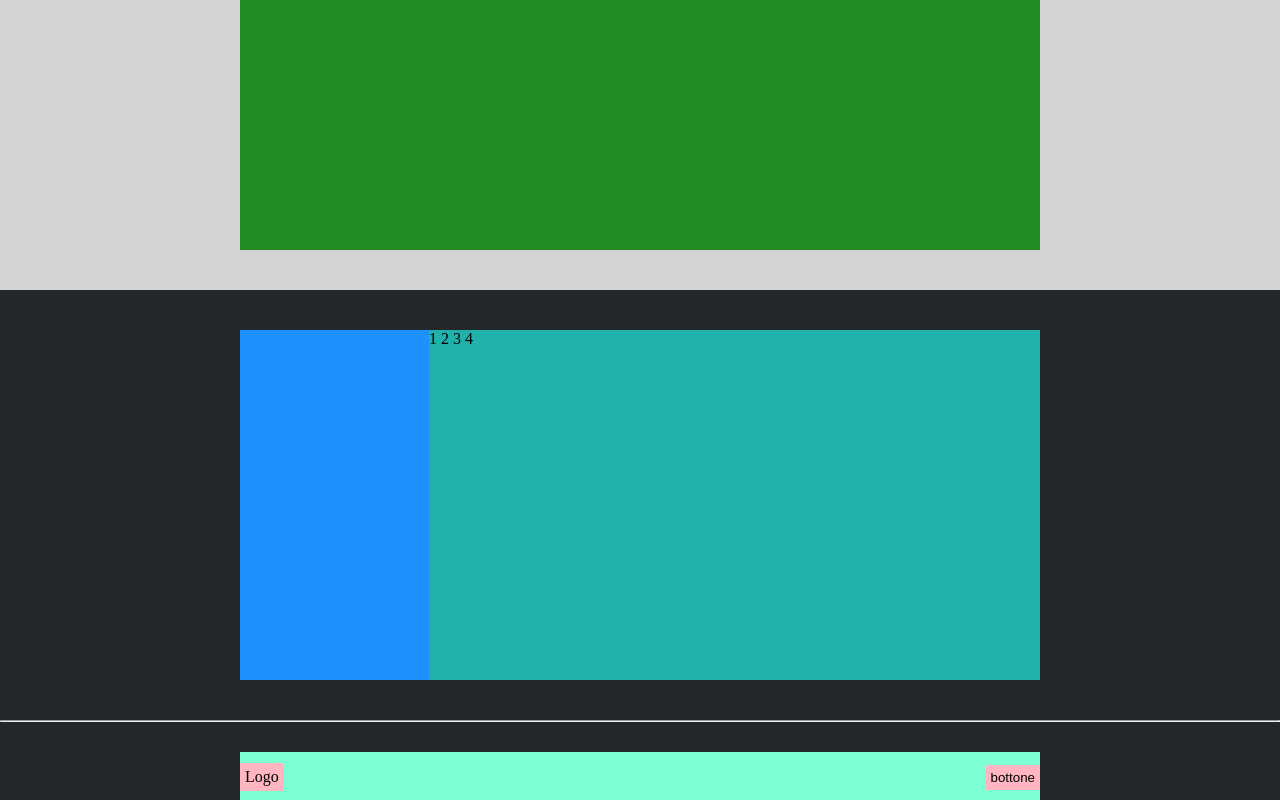
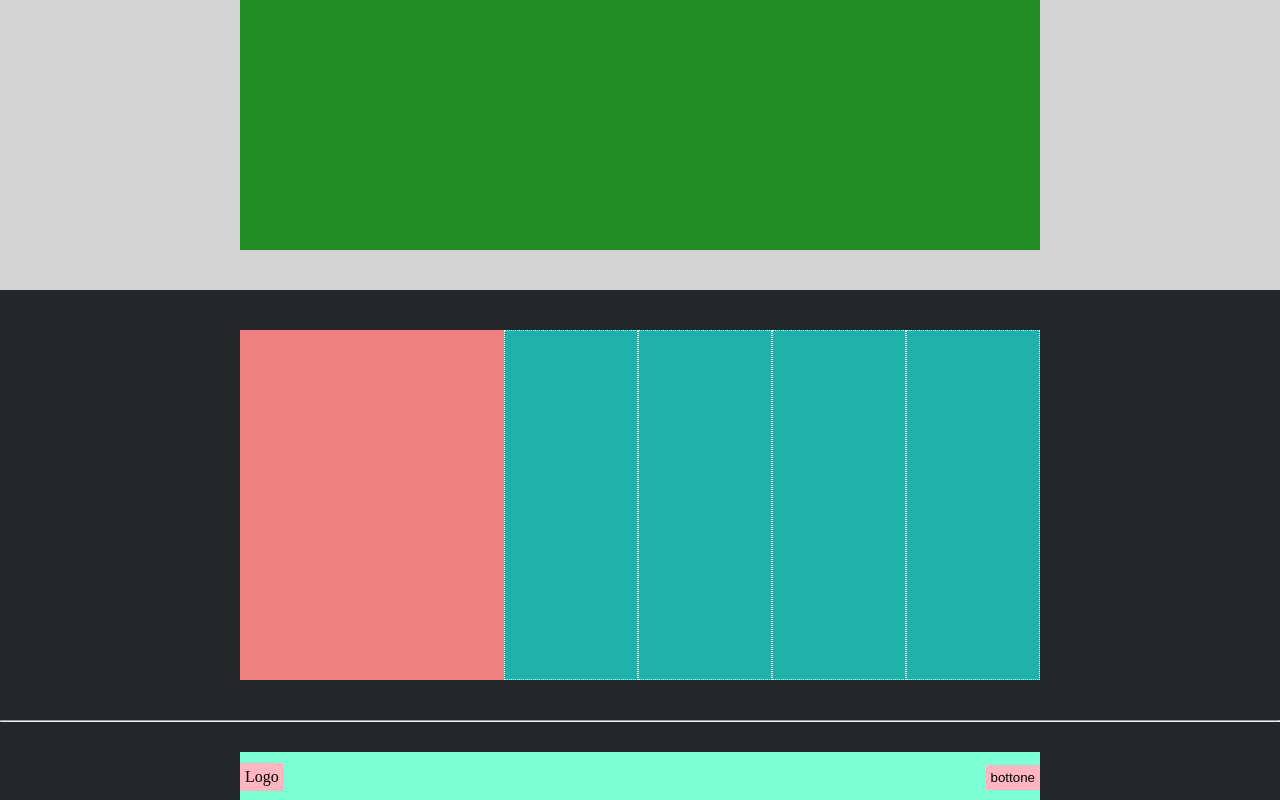
Before and after one commit to andrea-salvalaggio/htmlcss-struttura-discord, a plain HTML site: page index.html in a window 1280 px wide. Shown: the part 2000-2800 px from the top of the page. Drawn offline with Linux system fonts and the light colour scheme.

Commit message:
discord-2

```diff
--- a/css/style.css
+++ b/css/style.css
@@ -23,13 +23,13 @@ header{
     height: 50px;
 }
 
-.login{
-    text-align: right;
-}
-
 .logo, .login{
     flex-grow: 1;
     padding: 10px;
+}
+
+.login{
+    text-align: right;
 }
 
 .link{
@@ -89,8 +89,12 @@ a{
 }
 
 .item4{
-    height: 600px;
-    background-color: #228b22;
+    height: 350px;
+}
+
+.right{
+    flex-grow: 1;
+    background-color: #ffc0cb;
 }
 
 .left{
@@ -98,22 +102,20 @@ a{
     background-color: #1e90ff;
 }
 
-.right{
-    flex-grow: 1;
-    background-color: #ffc0cb;
+.right-1{
+    flex-grow: 2;
+    background-color: #20b2aa;
+    display: flex;
 }
 
-.right1{
-    height: 350px;
-    flex-grow: 3;
-    background-color: #20b2aa;
-    display: inline-block;
+.left-1{
+    flex-grow: 1;
+    background-color: #f08080;
 }
 
-.left1{
-    height: 350px;
+.block{
     flex-grow: 1;
-    background-color: #1e90ff;
+    border: 1px dotted white;
 }
 
 /* Footer */
@@ -134,8 +136,5 @@ footer{
     padding: 5px;
     margin: 10px 0;
     background-color: #ffb6c1;
-}
-
-.bottone{
     border: none;
 }
--- a/index.html
+++ b/index.html
@@ -31,27 +31,27 @@
     <!-- Parte centrale -->
     <main>
         <section class="bg section-1">
-            <div class="container item1"></div>
+            <div class="container main-content item1"></div>
         </section>
 
         <section class="bg section-2">
             <div class="container main-content item2">
-                <div class="item2 left">left</div>
-                <div class="item2 right">right</div>
+                <div class="item2 left"></div>
+                <div class="item2 right"></div>
             </div>
         </section>
 
         <section class="bg section-3">
             <div class="container main-content item2">
-                <div class="item2 right">right</div>
-                <div class="item2 left">left</div>
+                <div class="item2 right"></div>
+                <div class="item2 left"></div>
             </div>
         </section>
 
         <section class="bg section-2">
             <div class="container main-content item2">
-                <div class="item2 left">left</div>
-                <div class="item2 right">right</div>
+                <div class="item2 left"></div>
+                <div class="item2 right"></div>
             </div>
         </section>
 
@@ -60,13 +60,13 @@
         </section>
 
         <section class="bg section-5">
-            <div class="container main-content">
-                <div class="left1"></div>
-                <div class="right1">
-                    <div class="block right1">1</div>
-                    <div class="block right1">2</div>
-                    <div class="block right1">3</div>
-                    <div class="block right1">4</div>
+            <div class="container main-content item4">
+                <div class="item4 left-1"></div>
+                <div class="item4 right-1">
+                    <div class="block"></div>
+                    <div class="block"></div>
+                    <div class="block"></div>
+                    <div class="block"></div>
                 </div>
             </div>
         </section>
```
